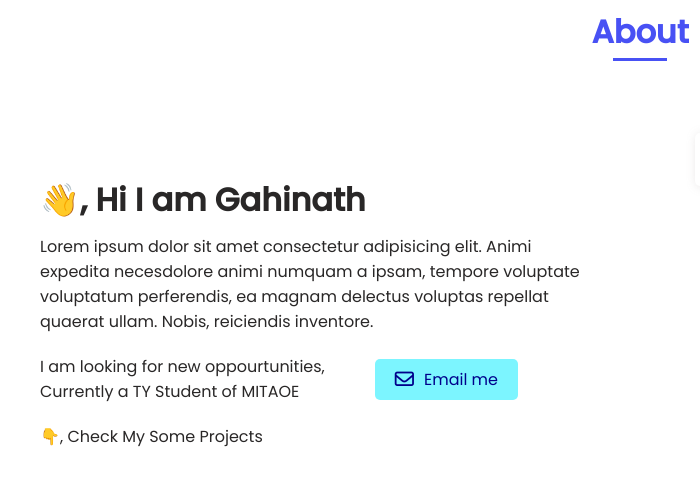
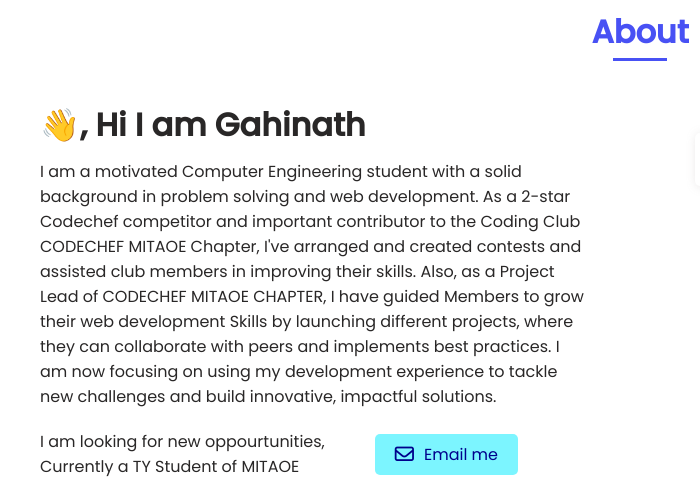
Before and after one commit to GahinathMadake/MyPortfolio.github.io, a plain HTML site: page index.html in a window 1280 px wide. Shown: the part 765-1244 px from the top of the page, 0-700 px from the left. Drawn offline with nearby package versions, Linux system fonts and the light colour scheme; files whose address does not match are found by name.

Commit message:
CSS Changes

```diff
--- a/Style.css
+++ b/Style.css
@@ -168,11 +168,10 @@
     width: 400px;
     height: 100vh;
     padding: 90px 0 10px 30px ;
-    position: absolute;
+    position: fixed;
     top: 0;
     right: 0;
     z-index: 100;
-    pointer-events: none;
     background: linear-gradient(80deg, white, rgb(239, 239, 255),rgb(224, 224, 251));
 }
 .hidden_navbar ul{
@@ -199,7 +198,6 @@
     text-decoration: none;
     font-size: 1rem;
     font-weight: 700;
-    cursor: pointer;
 }
   /* Responsiveness */
 
@@ -223,6 +221,10 @@
     #Navbar{
         padding-right: 30px;
     }
+.hidden_navbar{
+    width: 250px;
+}
+
 }
 
 
--- a/index.html
+++ b/index.html
@@ -140,9 +140,11 @@
                 <div class="aboutme">
                     <h1>👋, Hi I am Gahinath</h1>
                     <p>
-                        Lorem ipsum dolor sit amet consectetur adipisicing elit. Animi expedita necesdolore animi numquam
-                        a ipsam, tempore voluptate voluptatum perferendis, ea magnam delectus voluptas repellat quaerat
-                        ullam. Nobis, reiciendis inventore.
+                        I am a motivated Computer Engineering student with a solid background in problem solving and web development.
+                        As a 2-star Codechef competitor and important contributor to the Coding Club CODECHEF MITAOE Chapter,
+                        I've arranged and created contests and assisted club members in improving their skills. Also, as a Project Lead of CODECHEF MITAOE CHAPTER,
+                        I have guided Members to grow their web development Skills by launching different projects, where they can collaborate with peers and implements best practices.
+                        I am now focusing on using my development experience to tackle new challenges and build innovative, impactful solutions.
                     </p>
 
                     <div class="email">
```
